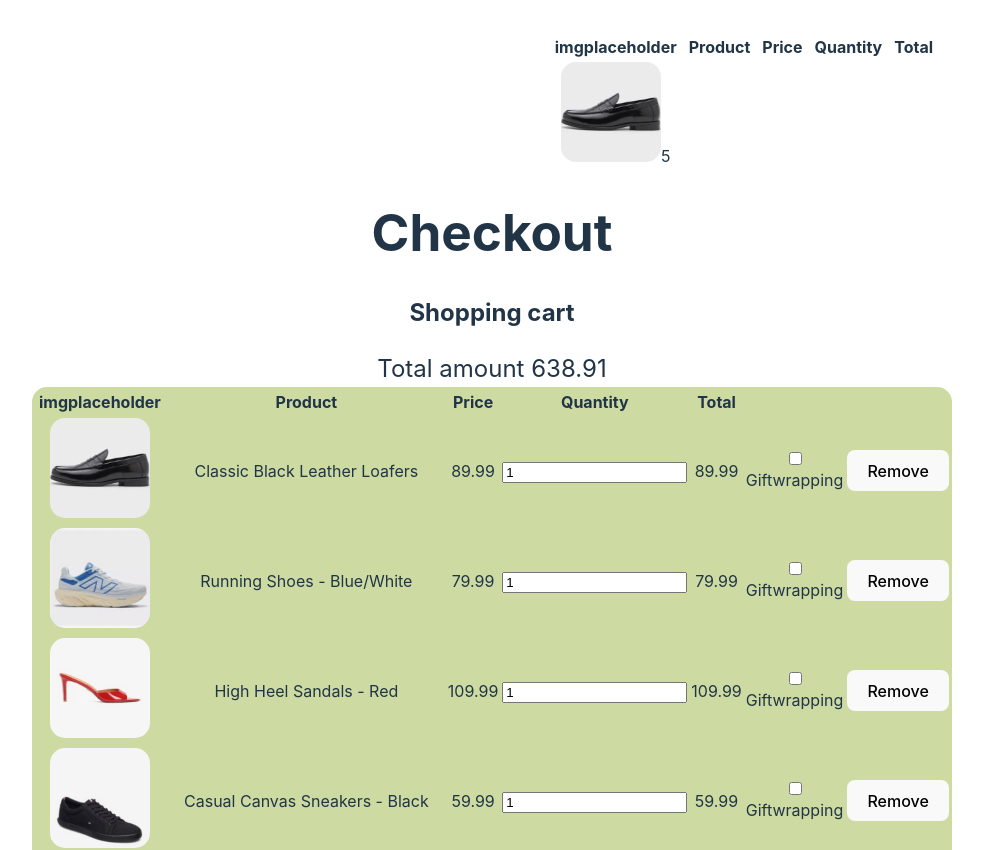
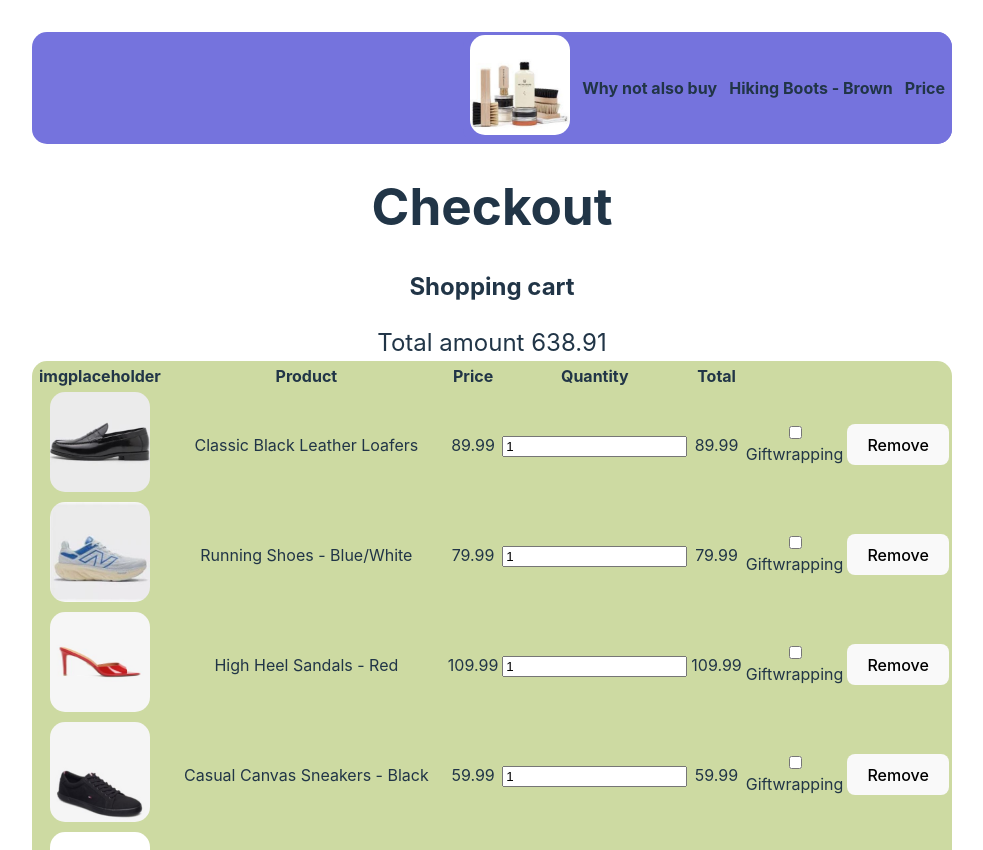
Before and after one commit to Jakob-SA/webstoreFrontend, a React (Vite) app: page / in a window 1280 px wide. Shown: the top 850 px of the page, without its empty margins (148-1131 px from the left). Built offline with nearby package versions, Linux system fonts and the light colour scheme.

Commit message:
minor changes

```diff
--- a/src/App.css
+++ b/src/App.css
@@ -34,12 +34,21 @@
   border-radius: 15px;
   width: auto;
   height: auto;
+  justify-content: space-between;
+}
+
+.upsellItems{
+  background-color: rgb(117, 115, 221);
+  border-radius: 15px ;
+  margin-left: auto;
+
 }
 
 th{
   padding-left: 5px;
   padding-right: 5px;
 }
+
 
 @keyframes logo-spin {
   from {
--- a/src/App.tsx
+++ b/src/App.tsx
@@ -6,11 +6,10 @@ import UpsellItem from './assets/scripts/upsellItem'
 function App() {
   return (
     <div >
-      <div style ={{ display: 'flex', justifyContent: 'right' }}>
-        <UpsellItem/>
-        </div>
+      <div className="upsellItems">
+      <UpsellItem/>
+      </div>
       <Basket/>
-
     </div>
   );
 }
--- a/src/assets/scripts/basket.tsx
+++ b/src/assets/scripts/basket.tsx
@@ -1,6 +1,7 @@
 import { useState } from "react";
 import productArray from "./product";
 import { ProductLine } from "./productLine";
+import { UpsellItem } from "./upsellItem";
 
 function Basket() {
   const [basketItems, setBasketItems] = useState(productArray);
@@ -22,6 +23,8 @@ function Basket() {
     <>
       <h1>Checkout</h1>
       <h2>Shopping cart</h2>
+
+
       <div style={{textAlign: 'center', fontSize: '1.5em'}}  >
        Total amount { getBasketAmount().toFixed(2)}
         </div>
--- a/src/assets/scripts/upsellItem.tsx
+++ b/src/assets/scripts/upsellItem.tsx
@@ -5,25 +5,23 @@ import { useState } from "react";
 export function UpsellItem() {
     const [upsellItems, setupsellItems] = useState(productArray);
 
-    const getUpsellItems = () => {
-
+    const getUpsellItemsName = (id: number) => {
+        let i = productArray[id].upsellProductId
+        return productArray[i].name;
     }
     return (
         <>
-
-            <table className="UpsellItems" width={0.5}>
+            <table className="upsellItems">
                 <tbody>
                     <tr>
-                        <th>imgplaceholder</th>
-                        <th>Product</th>
+                    <th><img src={"productPics/product" + productArray[0].upsellProductId + ".jpg"} className = "productImages" width="150" height="150"  />
+                    </th>
+                        <th>Why not also buy</th>
+                        <th>{getUpsellItemsName(0)}</th>
                         <th>Price</th>
-                        <th>Quantity</th>
-                        <th>Total</th>
-                        <th></th>
 
                     </tr>
-                    <img src={"productPics/product" + upsellItems[0].id + ".jpg"} className = "productImages" width="150" height="150"  />
-                    {upsellItems[0].upsellProductId}
+
 
                 </tbody>
             </table>
```
